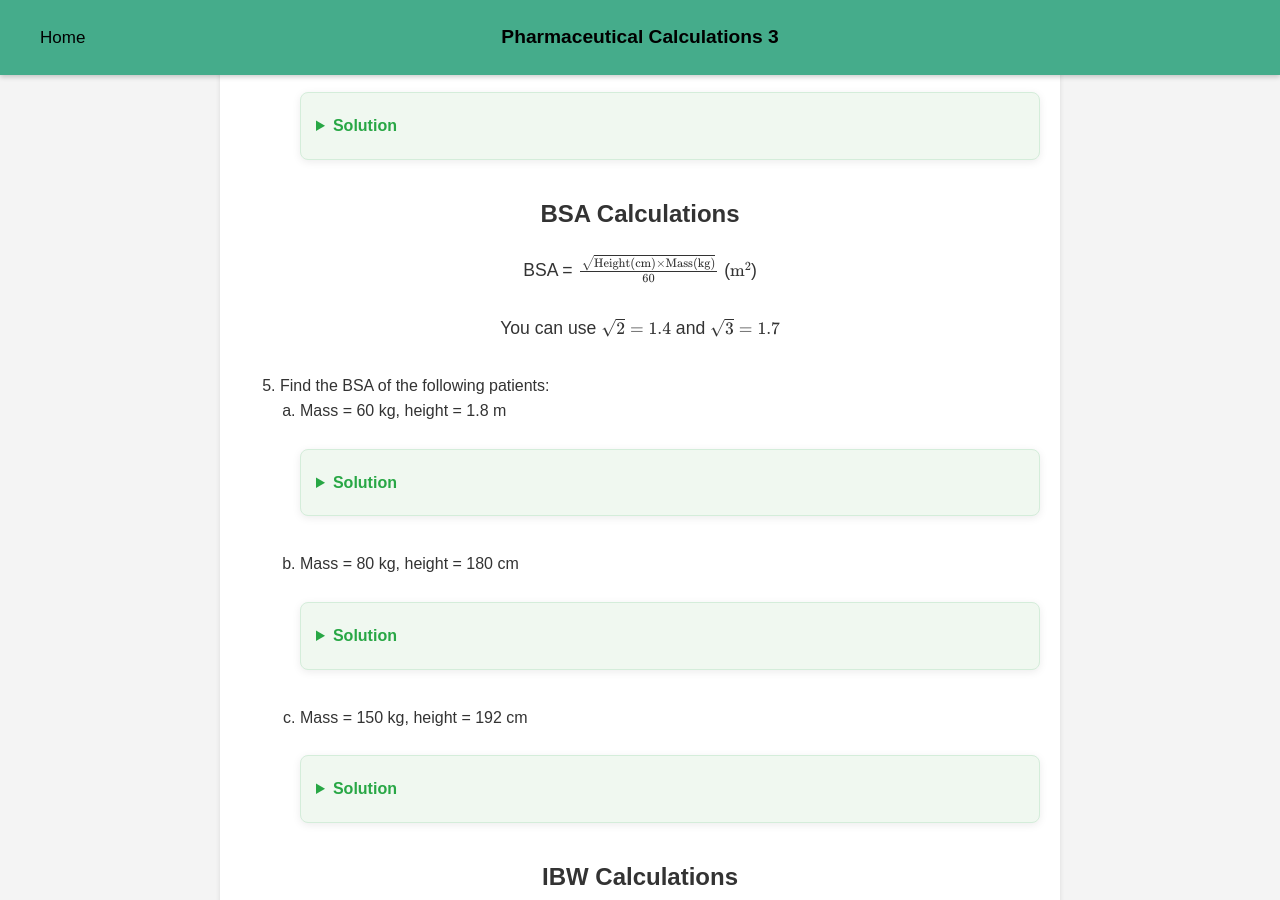
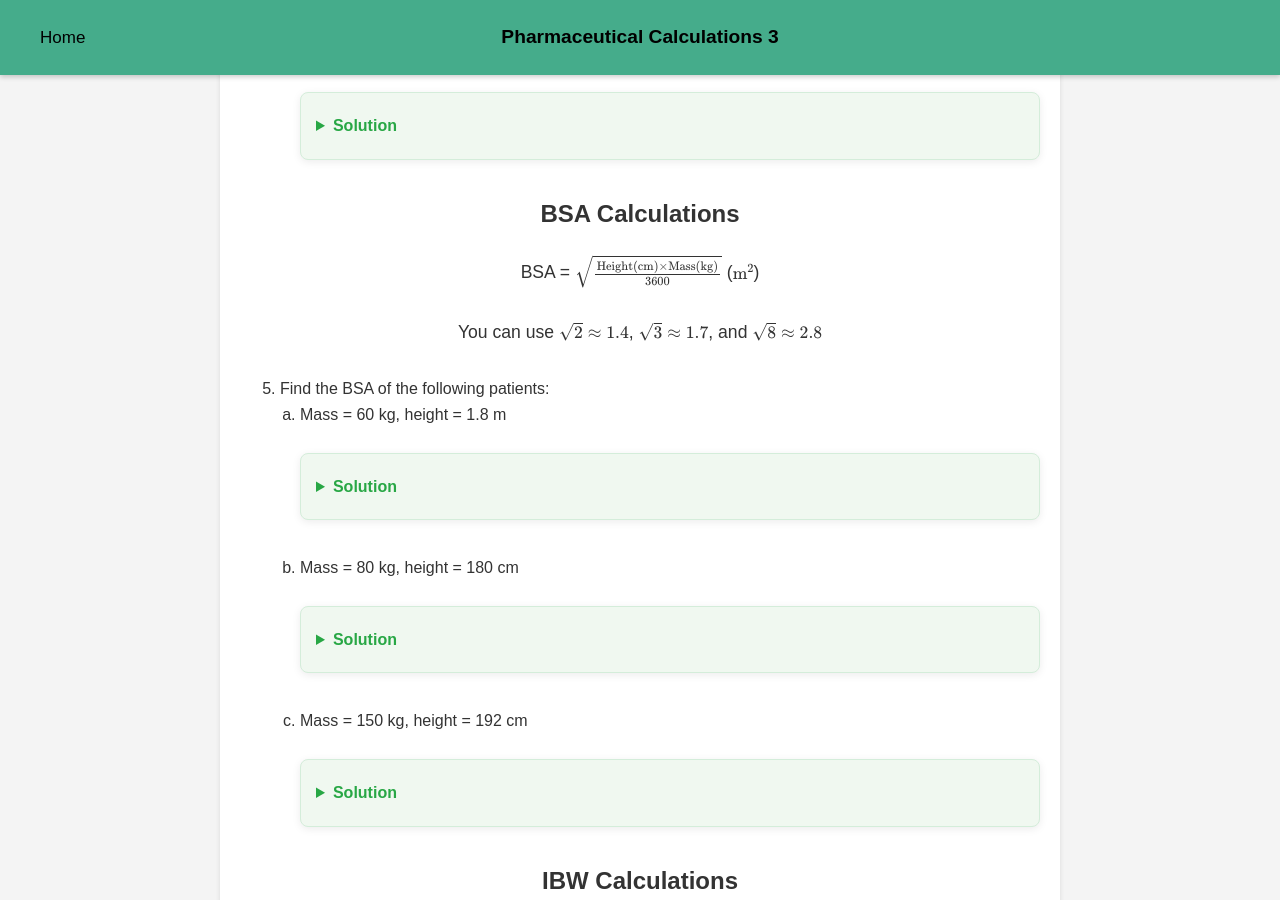
Before and after one commit to probe973/pha-4010y, a Jekyll site: the page built from review/3.md, in a window 1280 px wide and 900 px high, scrolled down 5364 px. Built offline with Jekyll 4.4.1, drawn with Linux system fonts in a browser that asks for light colours; some of the changed lines change nothing that is shown.

Commit message:
Update 3.md

```diff
--- a/review/3.md
+++ b/review/3.md
@@ -310,8 +310,8 @@
 </ol>
 
 <h2>BSA Calculations</h2>
-<p>BSA = $\frac{\sqrt{\text{Height(cm)} \times \text{Mass(kg)}}}{60}$ ($\text{m}^2$)</p>
-<p>You can use $\sqrt{2} = 1.4$ and $\sqrt{3} = 1.7$</p>
+<p>BSA = $\sqrt{\frac{\text{Height(cm)} \times \text{Mass(kg)}}{3600}}$ ($\text{m}^2$)</p>
+<p>You can use $\sqrt{2} \approx 1.4$, $\sqrt{3} \approx 1.7$, and $\sqrt{8} \approx 2.8$</p>
 <ol start="5">
     <li>Find the BSA of the following patients:
         <ol type="a">
@@ -320,9 +320,10 @@
                     <summary>Solution</summary>
                     <div class="solution-content">
                         <p>Height = $1.8~\text{m} = 180~\text{cm}$</p>
-                        <p>$\text{BSA} = \frac{\sqrt{180 \times 60}}{60} = \frac{\sqrt{10800}}{60}$</p>
-                        <p>$\sqrt{10800} = \sqrt{3600 \times 3} = 60\sqrt{3}$</p>
-                        <p>$\text{BSA} = \frac{60\sqrt{3}}{60} = \sqrt{3} \approx \textbf{1.7 m}^2$</p>
+                        <p>$\text{BSA} = \sqrt{\frac{180 \times 60}{3600}}$</p>
+                        <p>$\implies \sqrt{\frac{18 \times 6}{36}}$</p>
+                        <p>$\implies \sqrt{\frac{1 \times 6}{2}}$</p>
+                        <p>$\implies \sqrt{3} \approx \textbf{1.7 m}^2$</p>
                     </div>
                 </details>
             </li>
@@ -330,9 +331,10 @@
                 <details class="solution-details">
                     <summary>Solution</summary>
                     <div class="solution-content">
-                        <p>$\text{BSA} = \frac{\sqrt{180 \times 80}}{60} = \frac{\sqrt{14400}}{60}$</p>
-                        <p>$\sqrt{14400} = \sqrt{144 \times 100} = 12 \times 10 = 120$</p>
-                        <p>$\text{BSA} = \frac{120}{60} = \textbf{2 m}^2$</p>
+                        <p>$\text{BSA} = \sqrt{\frac{180 \times 80}{3600}}$</p>
+                        <p>$\implies \sqrt{\frac{18 \times 8}{36}}$</p>
+                        <p>$\implies \sqrt{\frac{1 \times 8}{2}}$</p>
+                        <p>$\implies \sqrt{4} = \textbf{2 m}^2$</p>
                     </div>
                 </details>
             </li>
@@ -340,9 +342,10 @@
                 <details class="solution-details">
                     <summary>Solution</summary>
                     <div class="solution-content">
-                        <p>$\text{BSA} = \frac{\sqrt{192 \times 150}}{60} = \frac{\sqrt{28800}}{60}$</p>
-                        <p>$\sqrt{28800} = \sqrt{14400 \times 2} = 120\sqrt{2}$</p>
-                        <p>$\text{BSA} = \frac{120\sqrt{2}}{60} = 2\sqrt{2} \approx 2 \times 1.4 = \textbf{2.8 m}^2$</p>
+                        <p>$\text{BSA} = \sqrt{\frac{192 \times 150}{3600}}$</p>
+                        <p>$\implies \sqrt{\frac{192 \times 15}{360}}$</p>
+                        <p>$\implies \sqrt{\frac{192 \times 1}{24}}$</p>
+                        <p>$\implies \sqrt{8} \approx \textbf{2.8 m}^2$</p>
                     </div>
                 </details>
             </li>
```
